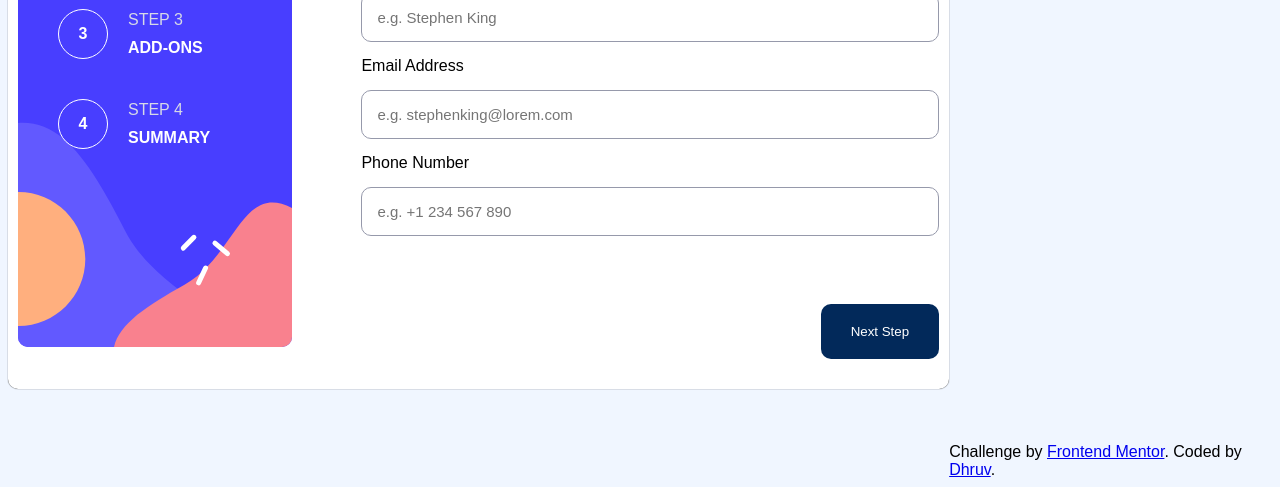
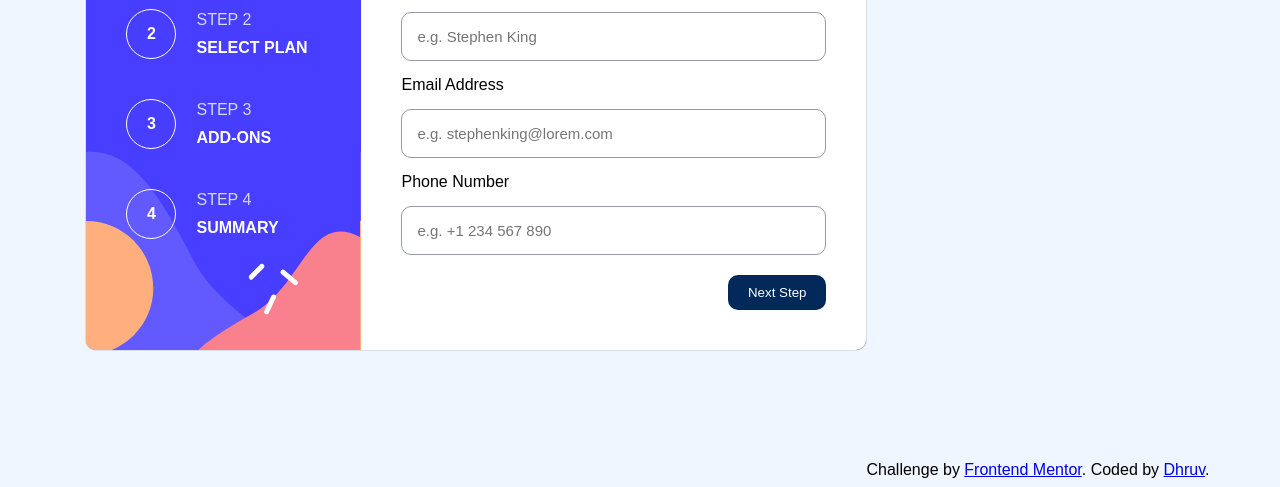
Before and after one commit to dofywofy/frontend-mentor-solutions, a plain HTML site: page Multi-step form/index.html in a window 1280 px wide. Shown: the part 329-816 px from the top of the page. Drawn offline with Linux system fonts and the light colour scheme.

Commit message:
updated css

```diff
--- a/Multi-step form/index.html
+++ b/Multi-step form/index.html
@@ -12,8 +12,7 @@
 
   <title>Frontend Mentor | Multi-step form</title>
   <link rel="stylesheet" href="style.css" />
-
-
+  <script src="app.js" defer></script>
   <!-- Feel free to remove these styles or customise in your own stylesheet 👍 -->
 </head>
 <body>
@@ -91,6 +90,7 @@
             placeholder="e.g. +1 234 567 890"
           />
         </form>
+        <div class="grow"></div>
         <div class="btns">
           <button class="next-step" type="submit">Next Step</button>
         </div>
--- a/Multi-step form/style.css
+++ b/Multi-step form/style.css
@@ -9,30 +9,36 @@ body {
   align-items: center;
   justify-content: center;
   min-height: 100vh;
+  min-width: 100vw;
 }
 
 /* sidebar start */
 
 .form {
-  width: 1000px;
+  width: 100%;
+  max-width: 780px;
   background-color: hsl(0, 0%, 100%);
   border-radius: 10px;
   box-shadow: 0px 0px 1px black;
+  overflow: hidden;
 }
 
 .form-container {
   display: flex;
-  padding: 10px;
 }
 
 .form-sidebar {
   background-image: url("./assets/images/bg-sidebar-desktop.svg");
-  background-repeat: no-repeat;
-  width: 500px;
-  height: 600px;
-  padding: 50px 40px;
+  /* background-repeat: no-repeat; */
+  /* width: 500px; */
+  /* height: 600px; */
+  /* padding: 50px 40px; */
   display: flex;
   flex-direction: column;
+  justify-content: center;
+  padding-left: 40px;
+  /* flex-grow: 1; */
+  min-width: 275px;
   gap: 40px;
 }
 
@@ -80,6 +86,8 @@ body {
   display: flex;
   flex-direction: column;
   justify-content: center;
+  /* max-width: 60%; */
+  padding: 40px;
 }
 
 .header .title {
@@ -91,11 +99,12 @@ body {
 
 .next-step {
   display: flex;
-  margin-top: auto;
-  margin-bottom: 20px;
+  margin-top: 20px;
+  /* margin-bottom: 20px; */
   margin-left: auto;
+  /* margin-right: 20px; */
   border: none;
-  padding: 20px 30px;
+  padding: 10px 20px;
   border-radius: 10px;
   background-color: hsl(213, 96%, 18%);
   color: white;
@@ -112,7 +121,7 @@ body {
 .step-1 form {
   display: flex;
   flex-direction: column;
-  flex: 1;
+  /* flex: 1; */
   justify-content: center;
   gap: 15px;
 }
@@ -131,7 +140,15 @@ form .error {
   font-weight: 700;
 }
 
+.grow {
+  flex-grow: 1;
+}
+
 /* step-1 end */
+
+/* step-2 start */
+
+/* step-2 end */
 
 .attribution {
   align-self: end;
```
